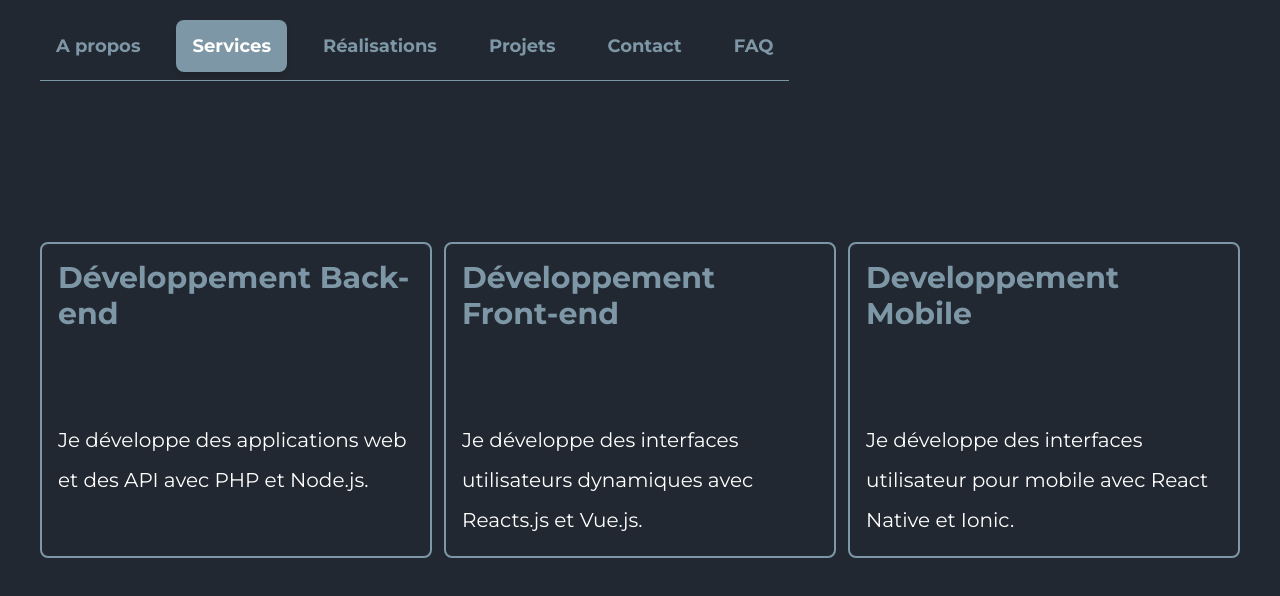
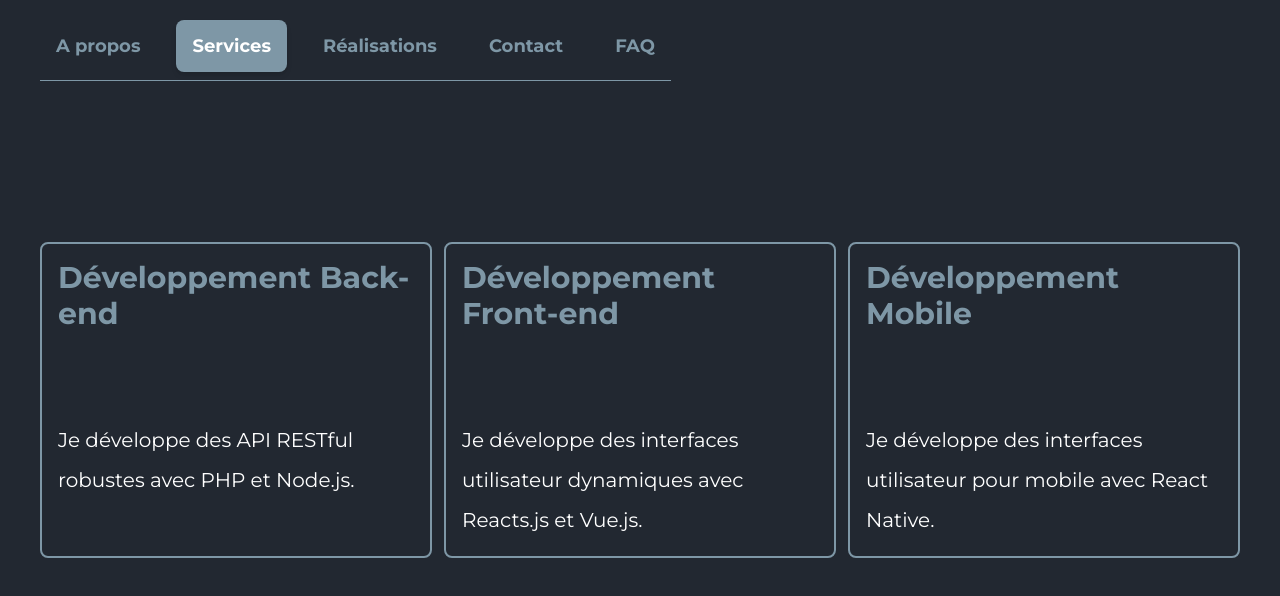
Before and after one commit to eliseekn/portfolio, a Vue app: page / in a window 1280 px wide. Both pictures are taken after a click on the link "Services". Shown: the top 596 px of the page. Built offline with nearby package versions, Linux system fonts and the light colour scheme.

Commit message:
Update UI Update profile description text

```diff
--- a/src/App.vue
+++ b/src/App.vue
@@ -9,13 +9,13 @@
                 Services
             </a>
 
-            <a href="#" class="menu-item" :class='activePage === "Mes réalisations" ? "menu-item-active" : ""' @click.prevent="setActivePage('Mes réalisations')">
+            <a href="#" class="menu-item mr-5" :class='activePage === "Mes réalisations" ? "menu-item-active" : ""' @click.prevent="setActivePage('Mes réalisations')">
                 Réalisations
             </a>
 
-            <a href="#" class="mx-5 menu-item" :class='activePage === "Mes projets" ? "menu-item-active" : ""' @click.prevent="setActivePage('Mes projets')">
-                Projets
-            </a>
+<!--            <a href="#" class="mx-5 menu-item" :class='activePage === "Mes projets" ? "menu-item-active" : ""' @click.prevent="setActivePage('Mes projets')">-->
+<!--                Projets-->
+<!--            </a>-->
 
             <a href="#" class="menu-item" :class='activePage === "Me contacter" ? "menu-item-active" : ""' @click.prevent="setActivePage('Me contacter')">
                 Contact
--- a/src/pages/about.vue
+++ b/src/pages/about.vue
@@ -12,8 +12,7 @@
                 </h1>
 
                 <p class="text-base md:text-xl md:leading-loose">
-                    Spécialisé en développement back-end PHP et front-end React.js, <br>
-                    j'ai plus de 3 années d'expériences dans le développement d'interfaces utilisateur et d'applications web.
+                    J'ai plus de 4 années d'expériences dans le développement d'applications web avec PHP et Node.js.
                 </p>
 
                 <div class="animate-slide-in flex items-center justify-center md:justify-start mt-10 xl:hidden">
--- a/src/pages/faq.vue
+++ b/src/pages/faq.vue
@@ -26,7 +26,7 @@
                     <h5 class="text-[#7e97a6] font-bold text-xl md:text-3xl">Effectuez-vous des missions sur site ?</h5>
 
                     <p class="text-base md:text-xl md:leading-loose mt-3">
-                        Non, j'effectue la majeure partie de mes missions à <span class="text-[#7e97a6] font-semibold">distance</span>.
+                        <span class="text-[#7e97a6] font-semibold">Non</span>, j'effectue la majeure partie de mes missions à <span class="text-[#7e97a6] font-semibold">distance</span>.
                     </p>
                 </div>
 
--- a/src/pages/services.vue
+++ b/src/pages/services.vue
@@ -16,7 +16,7 @@
                 </div>
 
                 <p class="text-base md:text-xl md:leading-loose">
-                    Je développe des applications web et des API avec PHP et Node.js.
+                    Je développe des API RESTful robustes avec PHP et Node.js.
                 </p>
             </div>
 
@@ -32,13 +32,13 @@
                 </div>
 
                 <p class="text-base md:text-xl md:leading-loose">
-                    Je développe des interfaces utilisateurs dynamiques avec Reacts.js et Vue.js.
+                    Je développe des interfaces utilisateur dynamiques avec Reacts.js et Vue.js.
                 </p>
             </div>
 
             <div class="animate-fade-in-3 col-span-6 lg:col-auto card p-4">
                 <p class="text-[#7e97a6] font-bold text-xl md:text-3xl">
-                    Developpement Mobile
+                    Développement Mobile
                 </p>
 
                 <div class="my-3 md:my-5 text-xl md:text-5xl">
@@ -48,7 +48,7 @@
                 </div>
 
                     <p class="text-base md:text-xl md:leading-loose">
-                        Je développe des interfaces utilisateur pour mobile avec React Native et Ionic.
+                        Je développe des interfaces utilisateur pour mobile avec React Native.
                     </p>
                 </div>
             </div>
```
